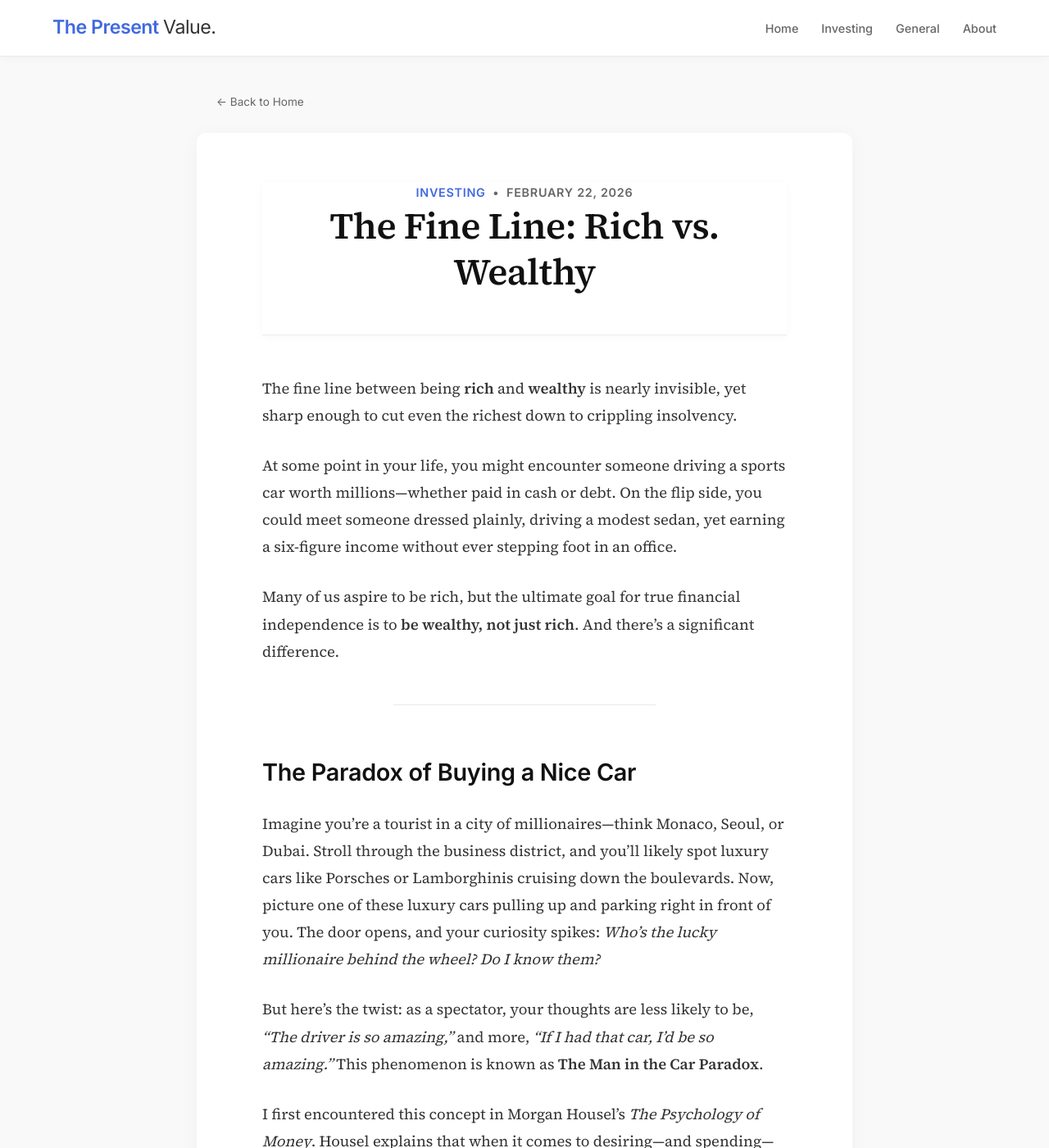
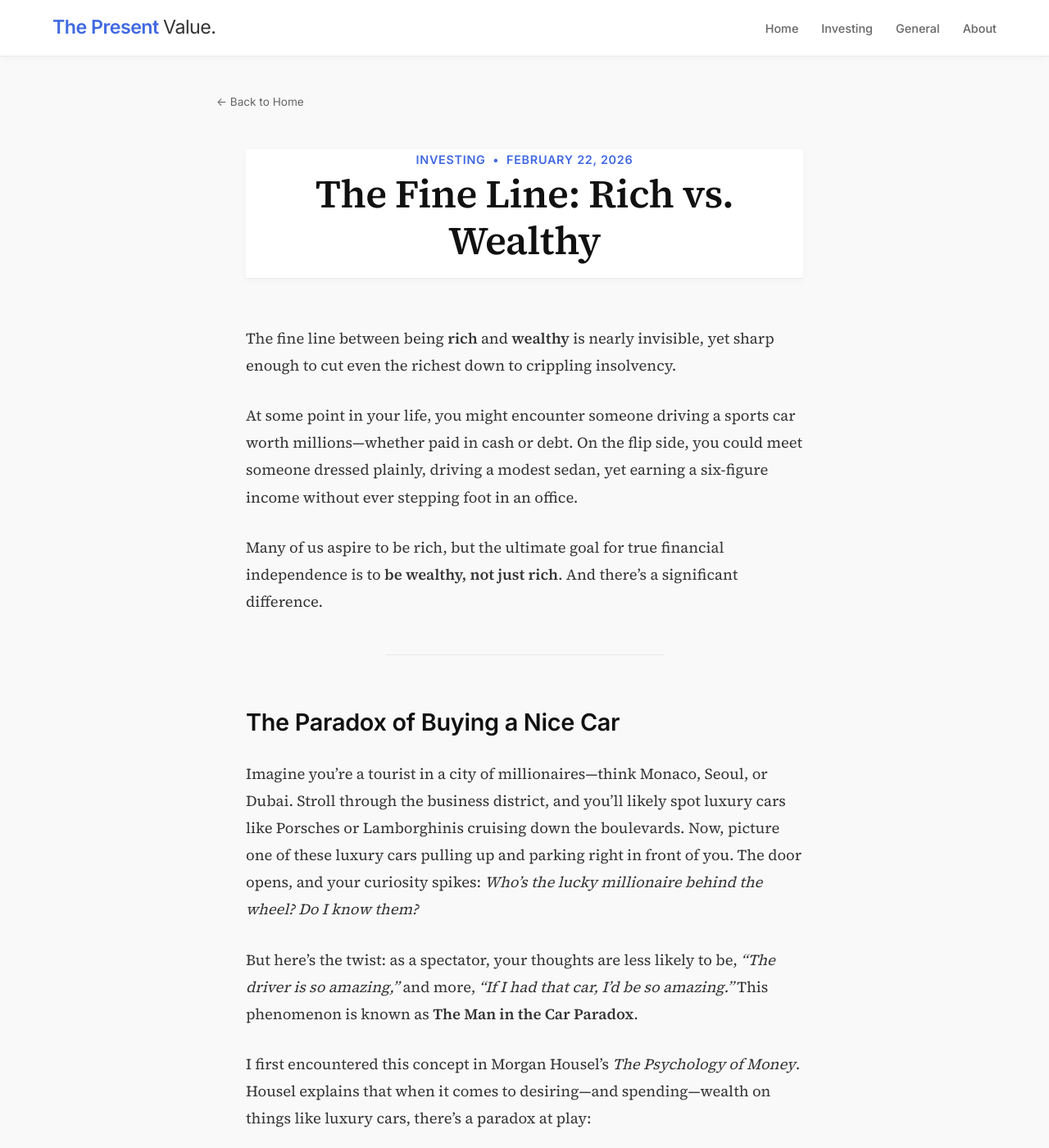
Before and after one commit to jezb-netrunner/the-present-value, a Jekyll site: the page built from _posts/2026-02-22-be-wealthy.md, in a window 1280 px wide and 1400 px high. Shown: the whole window at 82% size. Built offline with Jekyll 4.4.1, drawn with Linux system fonts in a browser that asks for light colours.

Commit message:
Update default.html

```diff
--- a/_layouts/default.html
+++ b/_layouts/default.html
@@ -216,29 +216,26 @@
             .logo { text-align: center; width: 100%; }
             .mini-card { padding: 22px; }
         }
-                /* ─── PREMIUM BLOG POST LAYOUT ─── */
+                /* ─── PREMIUM BLOG POST LAYOUT (SEAMLESS) ─── */
         .reading-container {
-            max-width: 800px; /* Constrains the text width for perfect readability */
-            margin: 0 auto;   /* Centers the article on the page */
-            background: var(--bg-color);
-            padding: 60px 80px;
-            border-radius: 12px;
-            box-shadow: 0 4px 24px rgba(0,0,0,0.04); /* Soft floating card effect */
+            max-width: 720px; /* Slightly tighter width for optimal eye-tracking */
+            margin: 0 auto;   /* Centers the article */
+            padding: 20px 20px 80px 20px;
+            /* Notice we removed the white background, border-radius, and box-shadow! */
         }
 
         .post-header {
             text-align: center;
-            margin-bottom: 48px;
-            padding-bottom: 32px;
-            border-bottom: 1px solid var(--border-color);
+            margin-bottom: 56px;
+            /* Notice we removed the border-bottom line and bottom padding! */
         }
 
         .post-title {
             font-family: var(--font-serif);
-            font-size: 2.8rem;
+            font-size: 3rem; /* Made slightly larger for impact */
             font-weight: 600;
             color: #111;
-            line-height: 1.25;
+            line-height: 1.2;
             margin-bottom: 16px;
             letter-spacing: -0.5px;
         }
@@ -246,7 +243,7 @@
         .post-meta {
             font-family: var(--font-sans);
             font-size: 0.9rem;
-            color: var(--muted);
+            color: var(--primary-color); /* Uses your brand blue to make it pop */
             text-transform: uppercase;
             letter-spacing: 0.05em;
             font-weight: 600;
```
